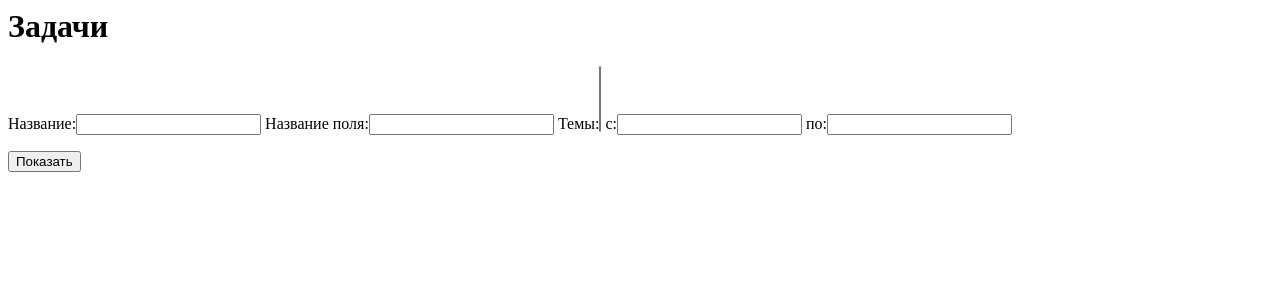
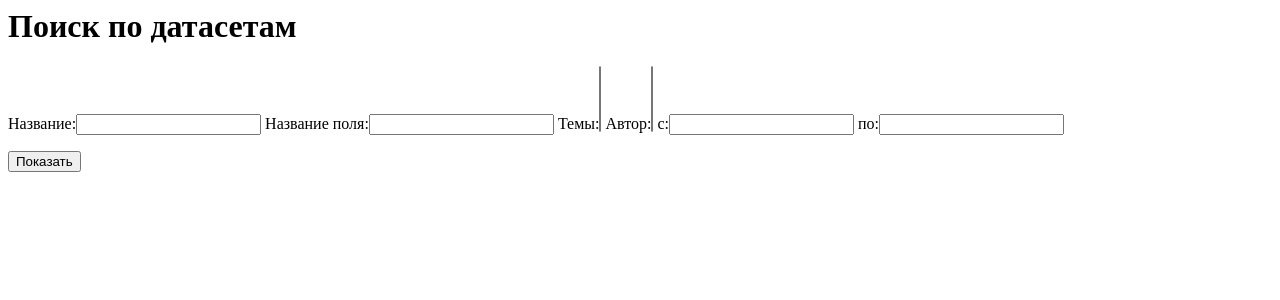
Before and after one commit to retorta-kolba/sql-dataset, a Django app: page /search in a window 1280 px wide. Shown: the top 300 px of the page. Run offline with Django 3.2, Linux system fonts and the light colour scheme; data that the repository does not hold is empty.

Commit message:
author search

```diff
--- a/data/form.py
+++ b/data/form.py
@@ -5,6 +5,7 @@ class DataForm(forms.Form):
     text = forms.CharField(label='Название', required=False)
     fieldtext = forms.CharField(label='Название поля', required=False)
     sciencefields = forms.ModelMultipleChoiceField(ScienceField.objects.all(), label='Темы', required=False)
+    authors = forms.ModelMultipleChoiceField(Author.objects.all(), label='Автор', required=False)
     startdate = forms.DateField(label='с', required=False)
     enddate = forms.DateField(label='по', required=False)
 
--- a/data/templates/search.html
+++ b/data/templates/search.html
@@ -4,7 +4,7 @@ td{
 }
 </style>
 
-<h1>Задачи</h1>
+<h1>Поиск по датасетам</h1>
 <form action="/search" enctype="multipart/form-data" method="post">
     {% csrf_token %}
 {{form.as_table}}
--- a/data/views.py
+++ b/data/views.py
@@ -38,7 +38,9 @@ def search(request):
             if form['text'].value():
                 ds = ds.filter(origname__icontains=form['text'].value())
             if form['fieldtext'].value():
-                ds = ds & DataSet.objects.filter(field__name__icontains=form['fieldtext'].value())
+                ds = ds.filter(field__name__icontains=form['fieldtext'].value())
+            if form['authors'].value():
+                ds = ds.filter(author__in=form['authors'].value())
             return render(request, 'search.html',{'form':form,'datasets':ds})
         else:
             return render(request, 'search.html',{'form':DataForm()})
```
